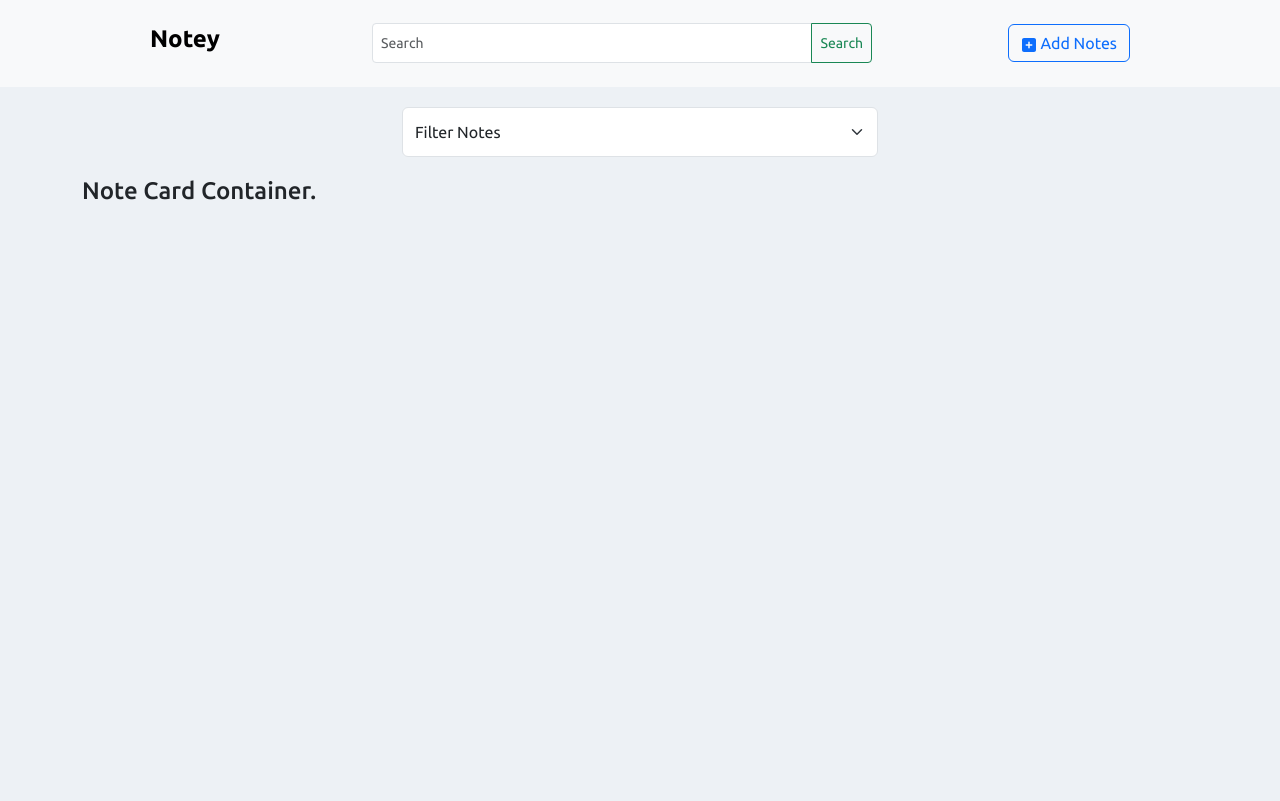
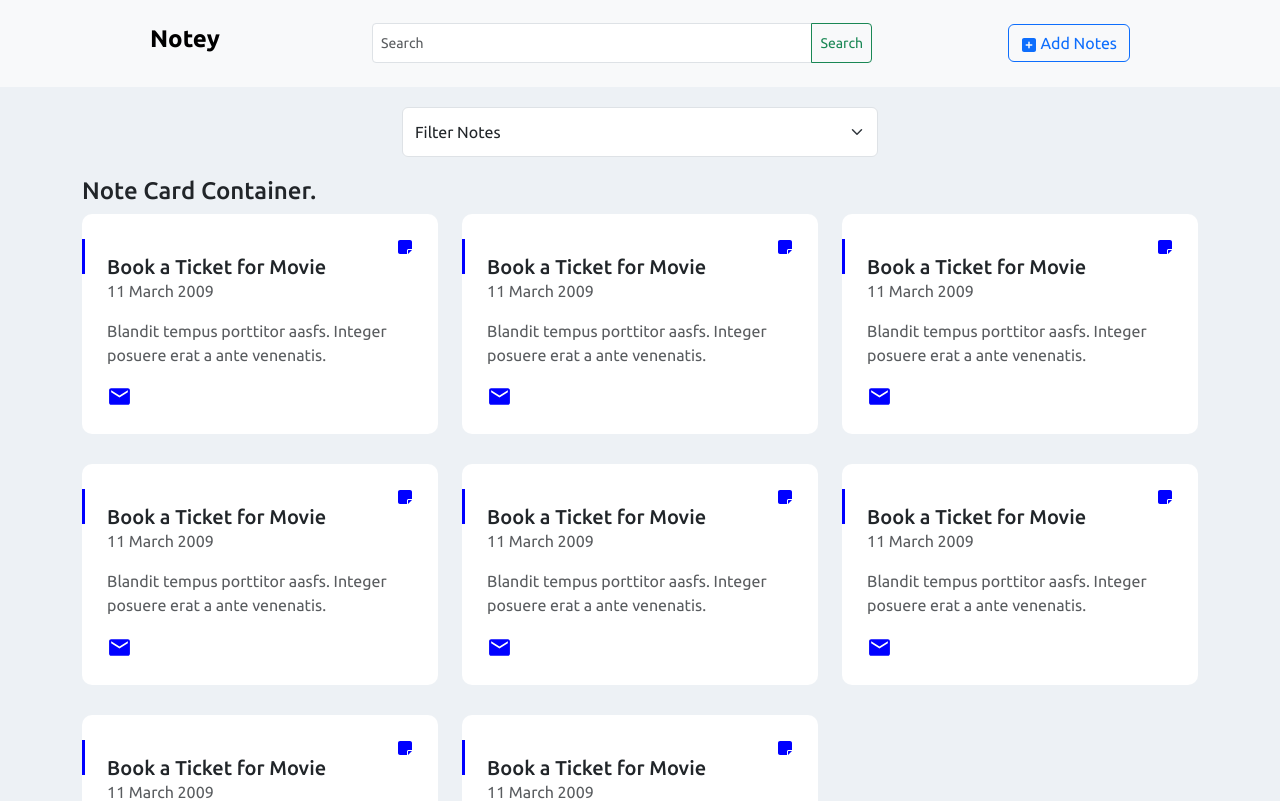
Before and after one commit to Kariuki11/Note-app-frontend-part-using-React-jsx, a React (Vite) app in the folder react-note-app/: page / in a window 1280 px wide. Shown: the top 801 px of the page. Built offline with nearby package versions, Linux system fonts and the light colour scheme.

Commit message:
New changes

```diff
--- a/react-note-app/src/components/NoteCard.jsx
+++ b/react-note-app/src/components/NoteCard.jsx
@@ -1,12 +1,13 @@
 import React from 'react'
 import { MdMarkunread } from "react-icons/md";
+import { FaNoteSticky } from "react-icons/fa6";
 
 export default function NoteCard() {
   return (
     <div className="col-md-4 single-note-item all-category">
                 <div className="card card-body">
-                    <span className="side-stick" style={{backgroundColor: color}}></span>
-                    <FaNoteSticky style={{marginLeft: "auto", color: color}}/>
+                    <span className="side-stick" style={{backgroundColor: "blue" }}></span>
+                    <FaNoteSticky style={{marginLeft: "auto", color: "blue" }}/>
                     <h5 className="note-title text-truncate w-75 mb-0" data-noteheading="Book a Ticket for Movie">Book a Ticket for Movie </h5>
                     <p className="note-date font-12 text-muted">11 March 2009</p>
                     <div className="note-content">
@@ -14,7 +15,7 @@ export default function NoteCard() {
                     </div>
                     <div className="d-flex align-items-center">
                         <a href="/notes-detail">
-                        <span className="mr-1"><MdMarkunread style={{fontSize: "25px", cursor:"pointer", color: color}}/></span>
+                        <span className="mr-1"><MdMarkunread style={{fontSize: "25px", cursor:"pointer", color: "blue" }}/></span>
                         </a>
 
                         <span className="mr-1"><i className="fa fa-trash remove-note"></i></span>
--- a/react-note-app/src/components/NoteCardContainer.jsx
+++ b/react-note-app/src/components/NoteCardContainer.jsx
@@ -1,10 +1,19 @@
 import React from 'react'
+import NoteCard from './NoteCard'
 
 export default function NoteCardContainer() {
   return (
     <div className="container">
     <div className="note-has-grid row">
         <h4>Note Card Container.</h4>
+        <NoteCard />
+        <NoteCard />
+        <NoteCard />
+        <NoteCard />
+        <NoteCard />
+        <NoteCard />
+        <NoteCard />
+        <NoteCard />
 
     </div>
     </div>
```
